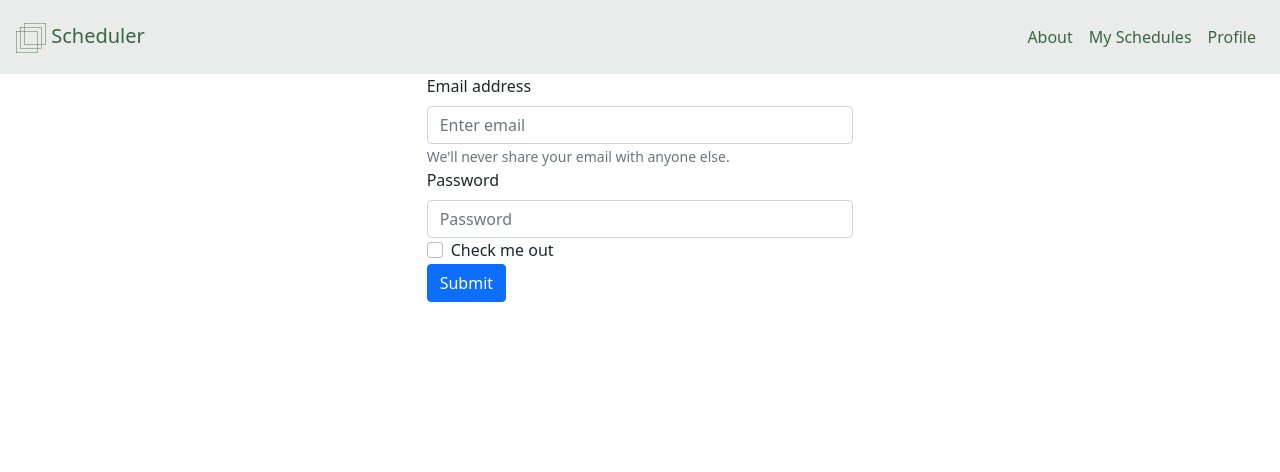
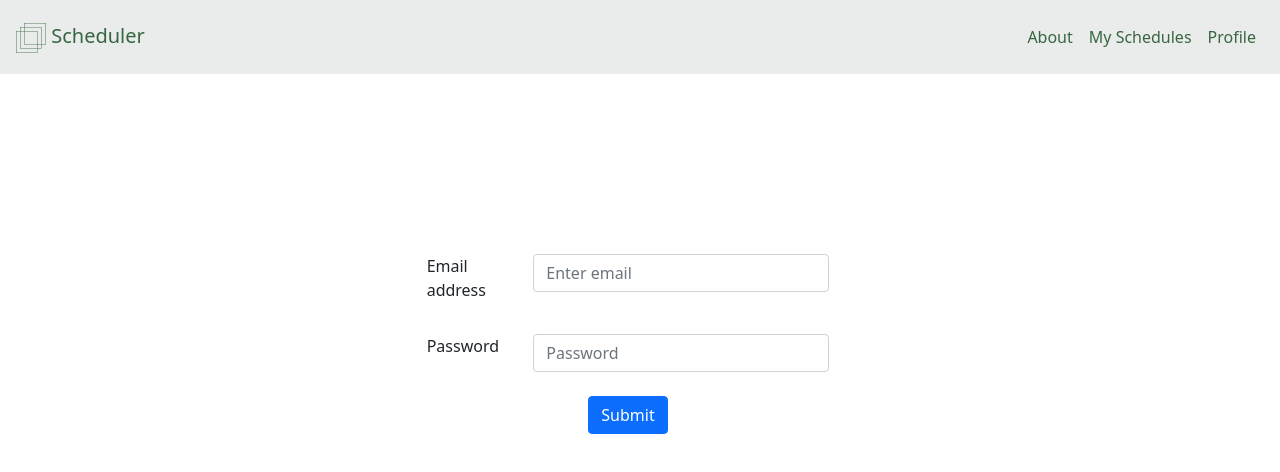
Before and after one commit to danipurwadi/scheduler, a React (Create React App) app in the folder client/: page / in a window 1280 px wide. Shown: the top 472 px of the page. Built offline with nearby package versions, Linux system fonts and the light colour scheme.

Commit message:
fix: add styling changes

```diff
--- a/client/src/components/LoginComponent.js
+++ b/client/src/components/LoginComponent.js
@@ -16,31 +16,34 @@ const Styles = styled.div`
 `
 function Login() {
     return(
-        <Styles >
-            <Col md={{span: 4, offset:"4"}}>
-                <Form className="">
+        <div style={{height: "90vh"}}>
+            <Row className="align-items-center h-75 w-100">
+            <Col md={{span: 4, offset:"4"}} >
+                <Form>
                     <Form.Group controlId="formBasicEmail">
-                        <Form.Label>Email address</Form.Label>
-                        <Form.Control type="email" placeholder="Enter email" />
-                        <Form.Text className="text-muted">
-                        We'll never share your email with anyone else.
-                        </Form.Text>
+                        <Row>
+                            <Col md="3"><Form.Label>Email address</Form.Label></Col>
+                            <Col><Form.Control type="email" placeholder="Enter email" /></Col>
+                        </Row>
                     </Form.Group>
+                    <br/>
+                    <Form.Group controlId="formBasicPassword">
+                        <Row>
+                            <Col md="3"><Form.Label>Password</Form.Label></Col>
+                            <Col><Form.Control type="password" placeholder="Password" /></Col>
+                        </Row>
+                    </Form.Group>
+                    <br/>
+                    <Row className="justify-content-center" md="auto">
+                        <Button variant="primary" type="submit">
+                            Submit
+                        </Button>
+                    </Row>
 
-                    <Form.Group controlId="formBasicPassword">
-                        <Form.Label>Password</Form.Label>
-                        <Form.Control type="password" placeholder="Password" />
-                    </Form.Group>
-                    <Form.Group controlId="formBasicCheckbox">
-                        <Form.Check type="checkbox" label="Check me out" />
-                    </Form.Group>
-                    <Button variant="primary" type="submit">
-                        Submit
-                    </Button>
                 </Form>
             </Col>
-
-        </Styles>
+            </Row>
+        </div>
     )
 }
 
```
